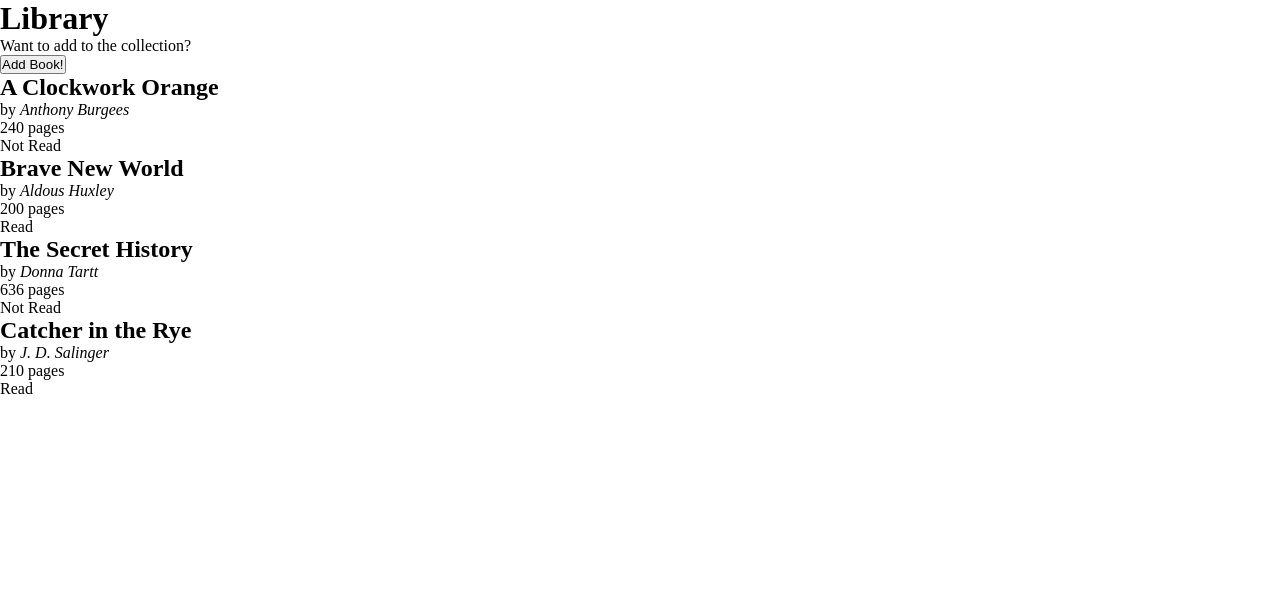
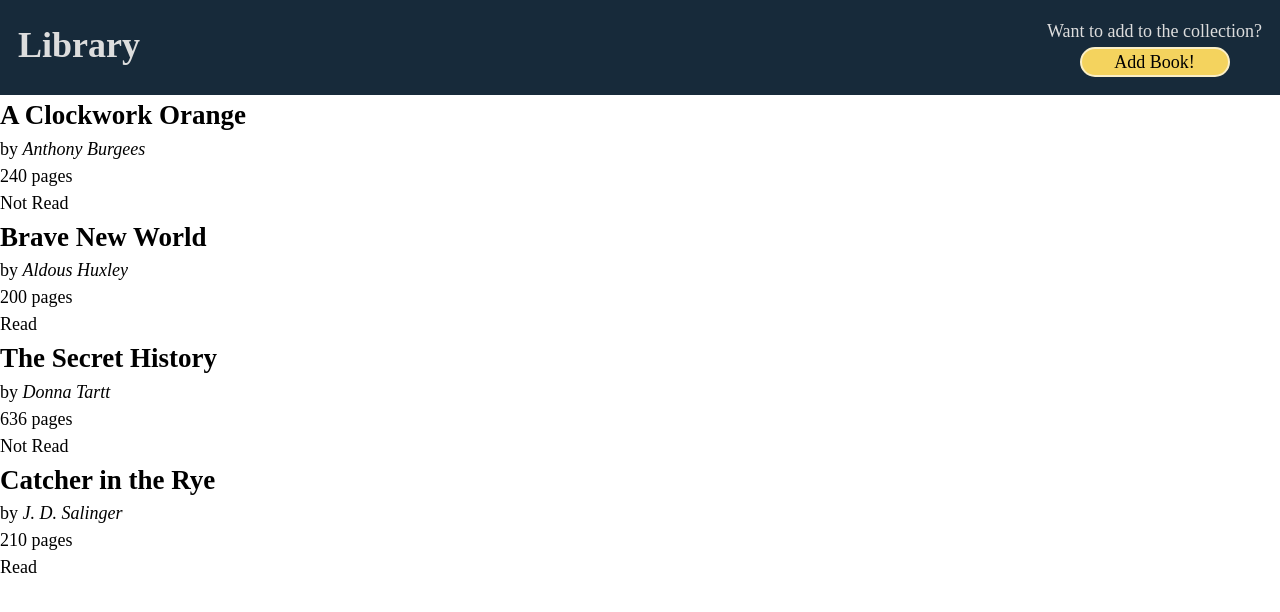
Before and after one commit to gisha313/library, a plain HTML site: page index.html in a window 1280 px wide. Drawn offline with Linux system fonts and the light colour scheme.

Commit message:
Add header styling and page layout

```diff
--- a/style.css
+++ b/style.css
@@ -3,3 +3,52 @@
   margin: 0;
   box-sizing: border-box;
 }
+
+:root {
+  font-size: 18px;
+
+  --dark-blue: #172a3a;
+  --yellow: #f4d35e;
+  --light-yellow: #fbefc6;
+}
+
+body {
+  height: 100vh;
+  display: grid;
+  grid-template-rows: auto 1fr;
+
+  line-height: 1.5;
+}
+
+button {
+  border: none;
+  box-shadow: none;
+  font: inherit;
+}
+
+.header {
+  display: flex;
+  justify-content: space-between;
+  flex-wrap: wrap;
+
+  padding: 1rem;
+
+  background: var(--dark-blue);
+  color: #ddd;
+}
+
+.add-book-section {
+  display: flex;
+  flex-direction: column;
+  gap: 2px;
+  align-items: center;
+  justify-content: center;
+}
+
+.add-book-section button {
+  background: var(--yellow);
+  width: 150px;
+  height: 30px;
+  border-radius: 15px;
+  border: 2px solid var(--light-yellow);
+}
```
